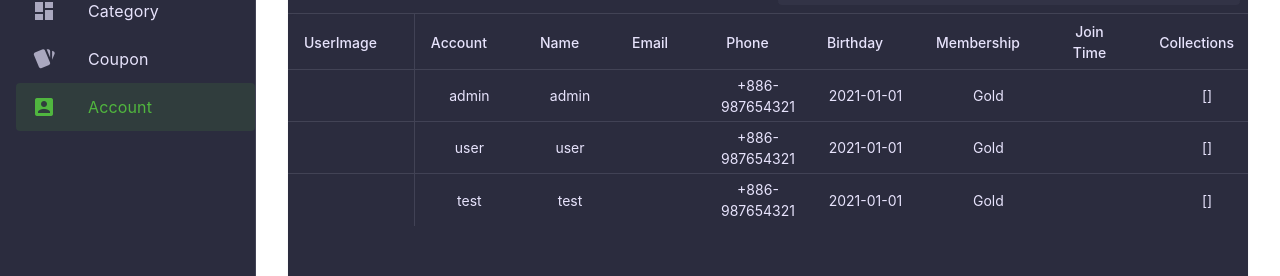
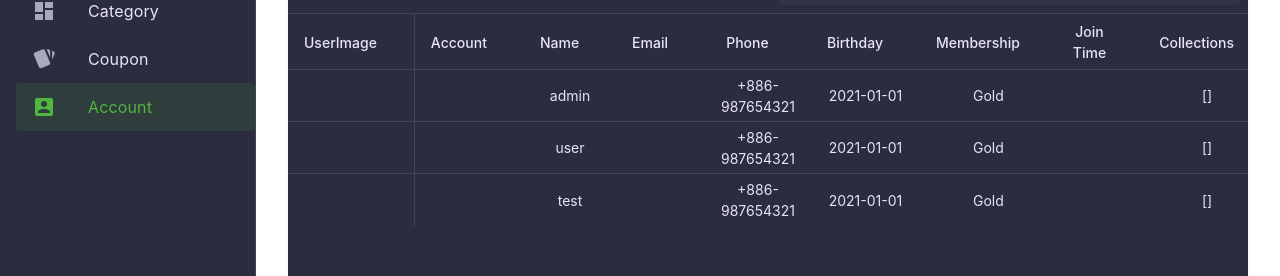
Before and after one commit to greenlu2022/ouigifts_mgmt_web, a Vue app: page /account in a window 1280 px wide. Shown: the part 183-459 px from the top of the page. Built offline with nearby package versions, Linux system fonts and the light colour scheme; sample sign-in values are in the browser's storage.

Commit message:
refactor: rename account to account id

```diff
--- a/src/mockData/accounts.ts
+++ b/src/mockData/accounts.ts
@@ -4,7 +4,7 @@ const accounts: Account[] = [
     {
         id: 1,
         imageUrl: "",
-        account: "admin",
+        accountId: "admin",
         name: "admin",
         password: "admin",
         email: "",
@@ -23,7 +23,7 @@ const accounts: Account[] = [
     {
         id: 2,
         imageUrl: "",
-        account: "user",
+        accountId: "user",
         name: "user",
         password: "user",
         email: "",
@@ -42,7 +42,7 @@ const accounts: Account[] = [
     {
         id: 3,
         imageUrl: "",
-        account: "test",
+        accountId: "test",
         name: "test",
         password: "test",
         email: "",
--- a/src/types/Account.ts
+++ b/src/types/Account.ts
@@ -4,7 +4,7 @@ import type {ID} from "@/types/utilsType.ts";
 export default interface Account {
     id?: ID,
     imageUrl: string,
-    account: string,
+    accountId: string,
     name: string,
     password: string,
     email: string,
```
